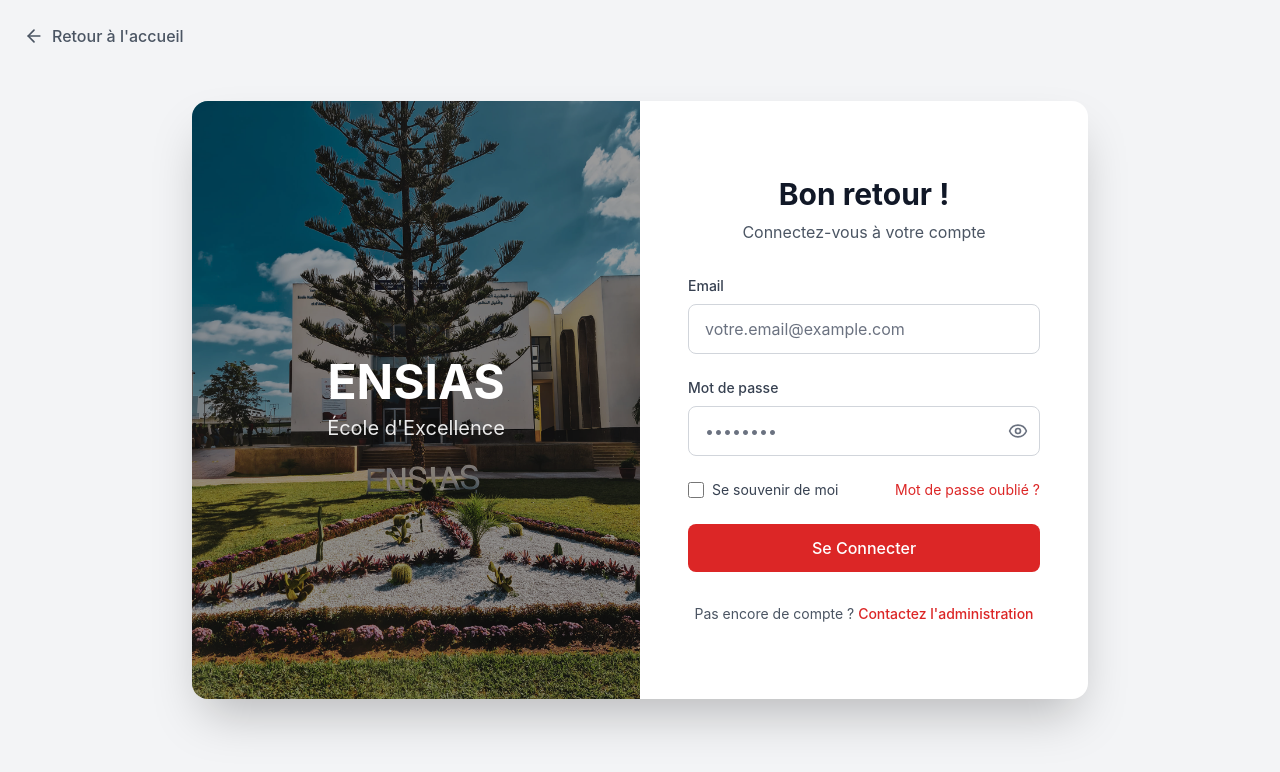
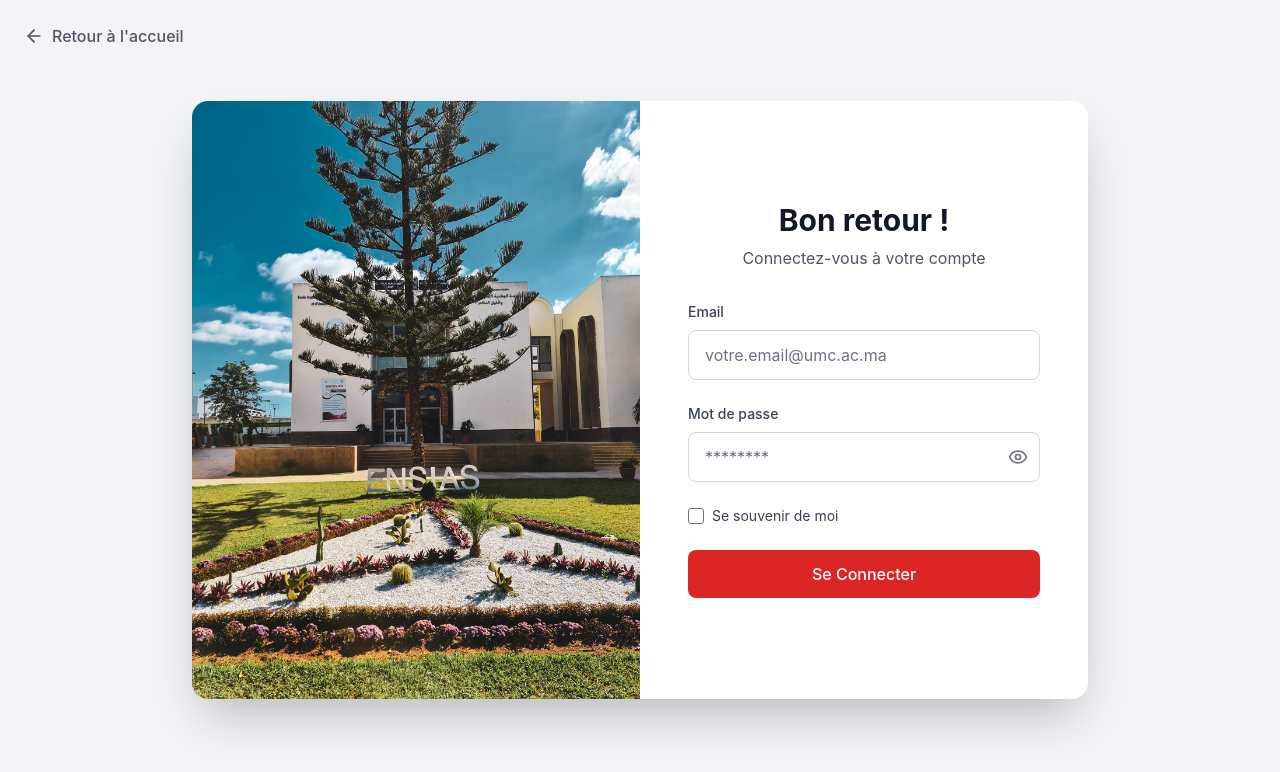
Before and after one commit to ABDERRAHMANE2303/department-management-ensias, a React (Vite) app in the folder Front-End/: page /login in a window 1280 px wide. Shown: the top 772 px of the page. Built offline with nearby package versions, Linux system fonts and the light colour scheme.

Commit message:
added login page

```diff
--- a/Front-End/src/pages/Login.jsx
+++ b/Front-End/src/pages/Login.jsx
@@ -1,6 +1,7 @@
 import { useState } from 'react';
 import { ArrowLeft, Eye, EyeOff } from 'lucide-react';
 import ensiasBuilding from '../assets/55.jpg';
+import { Link } from 'react-router-dom';
 
 const Login = () => {
   const [formData, setFormData] = useState({
@@ -39,10 +40,13 @@
   return (
     <div className="min-h-screen bg-gray-100 dark:bg-gray-900 flex items-center justify-center p-4">
       {/* Back to home link */}
-      <div className="absolute top-6 left-6 flex items-center text-gray-600 dark:text-gray-300 hover:text-red-600 dark:hover:text-red-400 transition-colors duration-300 cursor-pointer">
+        <Link
+        to="/"
+        className="absolute top-6 left-6 flex items-center text-gray-600 dark:text-gray-300 hover:text-red-600 dark:hover:text-red-400 transition-colors duration-300"
+        >
         <ArrowLeft className="h-5 w-5 mr-2" />
         <span className="font-medium">Retour à l'accueil</span>
-      </div>
+        </Link>
 
       {/* Main login container */}
       <div className="w-full max-w-4xl bg-white dark:bg-gray-800 rounded-2xl shadow-2xl dark:shadow-gray-900 overflow-hidden">
@@ -55,13 +59,6 @@
               alt="ENSIAS Campus"
               className="w-full h-64 md:h-full object-cover"
             />
-            {/* Overlay with ENSIAS text */}
-            <div className="absolute inset-0 bg-black bg-opacity-40 flex items-center justify-center">
-              <div className="text-center text-white">
-                <h1 className="text-4xl md:text-5xl font-bold mb-2">ENSIAS</h1>
-                <p className="text-lg md:text-xl opacity-90">École d'Excellence</p>
-              </div>
-            </div>
           </div>
 
           {/* Right side - Login form */}
@@ -97,7 +94,7 @@
                     onChange={handleInputChange}
                     required
                     className="w-full px-4 py-3 border border-gray-300 dark:border-gray-600 rounded-lg focus:ring-2 focus:ring-red-500 focus:border-transparent bg-white dark:bg-gray-700 text-gray-900 dark:text-white placeholder-gray-500 dark:placeholder-gray-400 transition-colors duration-200"
-                    placeholder="votre.email@example.com"
+                    placeholder="votre.email@umc.ac.ma"
                   />
                 </div>
 
@@ -118,7 +115,7 @@
                       onChange={handleInputChange}
                       required
                       className="w-full px-4 py-3 pr-12 border border-gray-300 dark:border-gray-600 rounded-lg focus:ring-2 focus:ring-red-500 focus:border-transparent bg-white dark:bg-gray-700 text-gray-900 dark:text-white placeholder-gray-500 dark:placeholder-gray-400 transition-colors duration-200"
-                      placeholder="••••••••"
+                      placeholder="********"
                     />
                     <button
                       type="button"
@@ -145,12 +142,6 @@
                       Se souvenir de moi
                     </span>
                   </label>
-                  <button
-                    type="button"
-                    className="text-sm text-red-600 dark:text-red-400 hover:text-red-800 dark:hover:text-red-300 transition-colors duration-200"
-                  >
-                    Mot de passe oublié ?
-                  </button>
                 </div>
 
                 {/* Submit button */}
@@ -171,20 +162,6 @@
                 </button>
 
               </div>
-
-              {/* Additional links */}
-              <div className="mt-8 text-center">
-                <p className="text-sm text-gray-600 dark:text-gray-400">
-                  Pas encore de compte ?{' '}
-                  <a
-                    href="#"
-                    className="text-red-600 dark:text-red-400 hover:text-red-800 dark:hover:text-red-300 font-medium transition-colors duration-200"
-                  >
-                    Contactez l'administration
-                  </a>
-                </p>
-              </div>
-
             </div>
           </div>
 
```
